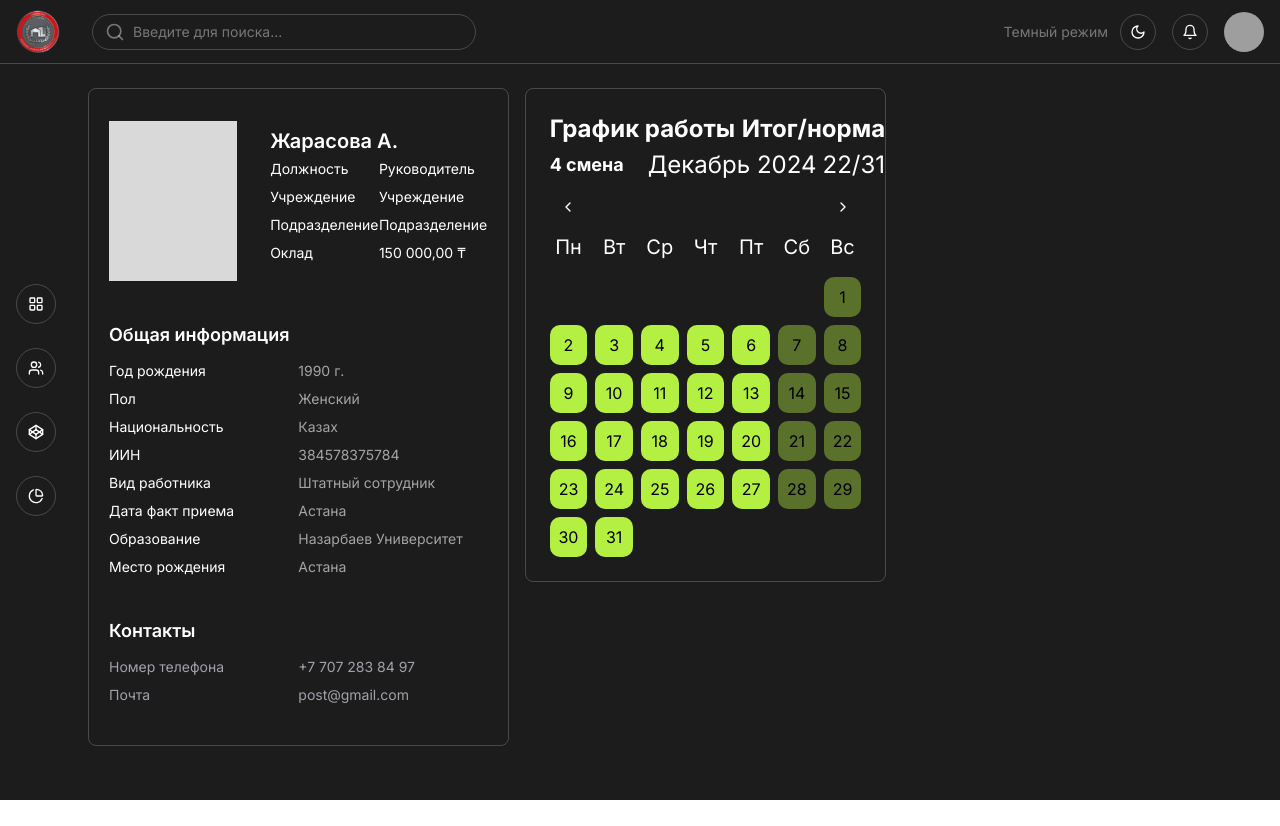
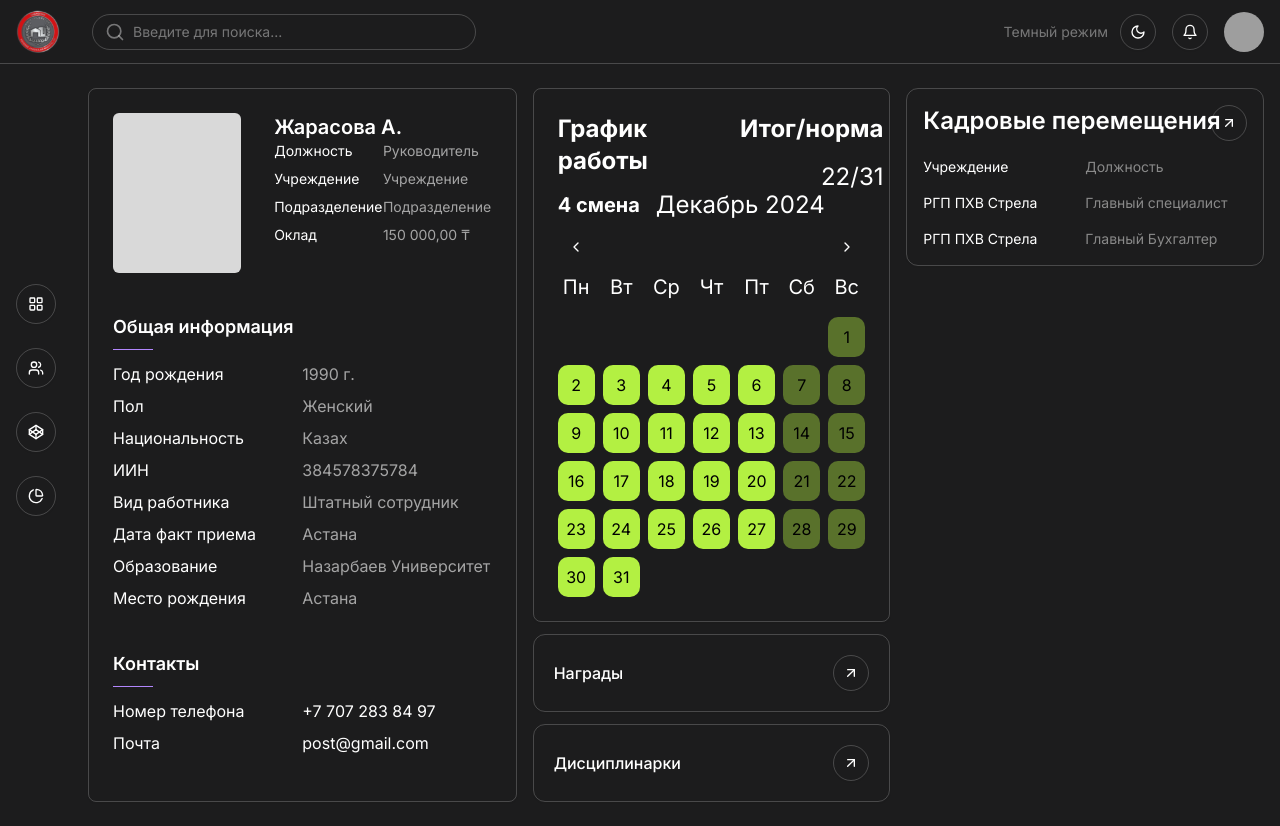
Before and after one commit to sogeking7/nusa-front, a Next.js app: page /home/profile in a window 1280 px wide. Before the commit the page ends 800 px from the top, so only its background shows below. Built offline with nearby package versions, Linux system fonts and the light colour scheme; grey boxes are pictures that could not be loaded.

Commit message:
feat: finish profile page

```diff
--- a/src/app/auth/layout.tsx
+++ b/src/app/auth/layout.tsx
@@ -9,7 +9,7 @@ export default function AuthLayout({
 }) {
   return (
     <div className="min-h-[100svh] w-full bg-[#1C1C1D]">
-      <div className="md:bg-main-page-desktop bg-main-page-mobile absolute h-[215px] w-full bg-cover bg-center bg-no-repeat md:h-[300px]"></div>
+      <div className="absolute h-[215px] w-full bg-main-page-mobile bg-cover bg-center bg-no-repeat md:h-[300px] md:bg-main-page-desktop"></div>
       <Container className="relative h-[215px] max-w-screen-lg md:h-[300px]">
         <Link href="/">
           <img
--- a/src/app/home/people/page.tsx
+++ b/src/app/home/people/page.tsx
@@ -45,7 +45,7 @@ export default function HomePage() {
         <div className="col-span-full lg:col-span-5">
           <ListContainer />
         </div>
-        <div className="col-span-full lg:col-span-4 space-y-4">
+        <div className="col-span-full space-y-4 lg:col-span-4">
           <h2 className="font-medium text-white">Состав по полу</h2>
           <GenderChart />
           <SalaryCard
@@ -59,7 +59,7 @@ export default function HomePage() {
             stats={employeeStats}
           />
         </div>
-        <div className="col-span-full lg:col-span-3 space-y-4">
+        <div className="col-span-full space-y-4 lg:col-span-3">
           <h2 className="font-medium text-white">Заработные платы</h2>
           <SalaryStats salaryRange={mockData.salaryRange} />
           <div className="space-y-4">
--- a/src/app/home/profile/page.tsx
+++ b/src/app/home/profile/page.tsx
@@ -1,5 +1,8 @@
+import { Button } from "@/components/ui/button";
 import { WorkSchedule } from "@/components/ui/calendar";
+import { Card, CardContent } from "@/components/ui/card";
 import { ProfileCard } from "@/features/profile/ProfileCard";
+import { ArrowUpRight } from "lucide-react";
 
 export default function Page() {
   const profileData = {
@@ -29,7 +32,57 @@ export default function Page() {
   return (
     <div className="grid grid-cols-1 gap-4 lg:grid-cols-[1fr_1fr_1fr]">
       <ProfileCard data={profileData} />
-      <WorkSchedule />
+      <div className="flex flex-col space-y-3">
+        <WorkSchedule />
+        <Card className={"cursor-pointer !rounded-xl border border-white/20"}>
+          <CardContent className="flex items-center justify-between p-4 lg:p-5">
+            <h2 className="font-medium text-white">Награды</h2>
+            <Button variant="outline" size="icon">
+              <ArrowUpRight />
+            </Button>
+          </CardContent>
+        </Card>
+        <Card className={"cursor-pointer !rounded-xl border border-white/20"}>
+          <CardContent className="flex items-center justify-between p-4 lg:p-5">
+            <h2 className="font-medium text-white">Дисциплинарки</h2>
+            <Button variant="outline" size="icon">
+              <ArrowUpRight />
+            </Button>
+          </CardContent>
+        </Card>
+      </div>
+      <Card
+        className={
+          "relative h-fit cursor-pointer !rounded-xl border border-white/20"
+        }
+      >
+        <CardContent className="!p-4">
+          <Button
+            variant="outline"
+            size="icon"
+            className="absolute right-4 top-4"
+          >
+            <ArrowUpRight />
+          </Button>
+          <h2 className="mb-5 text-2xl font-semibold text-white">
+            Кадровые перемещения
+          </h2>
+          <div className="space-y-4 text-sm text-white">
+            <div className="flex justify-start">
+              <span className="flex-1">Учреждение</span>
+              <span className="flex-1 text-[#898989]">Должность</span>
+            </div>
+            <div className="flex justify-start">
+              <span className="flex-1">РГП ПХВ Стрела</span>
+              <span className="flex-1 text-[#898989]">Главный специалист</span>
+            </div>
+            <div className="flex justify-start">
+              <span className="flex-1">РГП ПХВ Стрела</span>
+              <span className="flex-1 text-[#898989]">Главный Бухгалтер</span>
+            </div>
+          </div>
+        </CardContent>
+      </Card>
     </div>
   );
 }
--- a/src/app/page.tsx
+++ b/src/app/page.tsx
@@ -6,7 +6,7 @@ import Link from "next/link";
 export default function Home() {
   return (
     <div className="relative min-h-[100svh] bg-[#CACACA]">
-      <div className="md:bg-main-page-desktop bg-main-page-mobile absolute h-[250px] w-full bg-cover bg-center bg-no-repeat md:h-[300px]"></div>
+      <div className="absolute h-[250px] w-full bg-main-page-mobile bg-cover bg-center bg-no-repeat md:h-[300px] md:bg-main-page-desktop"></div>
       <Container className="relative min-h-[100svh] max-w-screen-lg">
         <div className="relative flex h-[250px] flex-col justify-center gap-4 md:h-[300px] md:flex-row md:justify-end md:gap-0">
           <img
--- a/src/components/ui/button.tsx
+++ b/src/components/ui/button.tsx
@@ -36,7 +36,7 @@ const buttonVariants = cva(
 
 export interface ButtonProps
   extends React.ButtonHTMLAttributes<HTMLButtonElement>,
-  VariantProps<typeof buttonVariants> {
+    VariantProps<typeof buttonVariants> {
   asChild?: boolean;
 }
 
--- a/src/components/ui/calendar.tsx
+++ b/src/components/ui/calendar.tsx
@@ -42,23 +42,23 @@ export function WorkSchedule() {
   const offsetDays = firstDayOfWeek === 0 ? 6 : firstDayOfWeek - 1;
 
   return (
-    <Card className="h-fit w-full max-w-md rounded-lg border border-white/20 font-sans text-white">
-      <CardContent className="px-5 py-[30px]">
+    <Card className="h-fit w-full rounded-lg border border-white/20 font-sans text-white">
+      <CardContent className="p-4 lg:p-6">
         <div className="mb-2 flex justify-between">
-          <div className="space-y-1">
-            <h2 className="text-2xl font-bold">График работы</h2>
-            <div className="flex items-center gap-4">
-              <span className="shrink-0 text-lg font-bold">
+          <div className="lg:space-y-3">
+            <h2 className="text-2xl font-bold max-lg:hidden">График работы</h2>
+            <div className="flex gap-3 max-lg:flex-col lg:items-center lg:gap-4">
+              <span className="shrink-0 font-bold lg:text-xl">
                 {data.shift} смена
               </span>
               <div className="flex shrink-0 items-center">
-                <span className="mx-2 text-2xl">
+                <span className="text-lg lg:text-2xl">
                   {data.month} {data.year}
                 </span>
               </div>
             </div>
           </div>
-          <div className="shrink-0 text-2xl">
+          <div className="flex shrink-0 flex-col gap-3 lg:text-2xl">
             <h2 className="mb-1 font-bold">Итог/норма</h2>
             <div className="text-right">
               {data.workDays}/{data.totalDays}
@@ -86,7 +86,7 @@ export function WorkSchedule() {
 
         <div className="grid grid-cols-7 gap-2">
           {DAYS_OF_WEEK.map((day) => (
-            <div key={day} className="py-2 text-center text-xl">
+            <div key={day} className="py-2 text-center lg:text-xl">
               {day}
             </div>
           ))}
@@ -100,8 +100,10 @@ export function WorkSchedule() {
           {data.days.map((day, index) => (
             <div
               key={index}
-              className={`rounded-[10px] p-2 text-center text-black ${
-                day.isWorkDay ? "bg-primary-green" : "bg-primary-green/40"
+              className={`cursor-pointer rounded-[10px] p-2 text-center text-black transition-colors duration-150 ${
+                day.isWorkDay
+                  ? "bg-primary-green hover:bg-primary-green/80"
+                  : "bg-primary-green/40 hover:bg-primary-green/60"
               } `}
             >
               {day.date.getDate()}
--- a/src/components/ui/input.tsx
+++ b/src/components/ui/input.tsx
@@ -35,7 +35,7 @@ const inputVariants = cva(
 
 export interface InputProps
   extends Omit<React.InputHTMLAttributes<HTMLInputElement>, "size">,
-  VariantProps<typeof inputWrapperVariants> {
+    VariantProps<typeof inputWrapperVariants> {
   leftIcon?: React.ReactNode;
   rightIcon?: React.ReactNode;
 }
--- a/src/features/auth/components/ForgotPasswordForm.tsx
+++ b/src/features/auth/components/ForgotPasswordForm.tsx
@@ -47,7 +47,7 @@ export const ForgotPasswordForm = () => {
     },
   });
 
-  const onSubmit = async (values: FormData) => { };
+  const onSubmit = async (values: FormData) => {};
 
   return (
     <div className="w-full max-w-lg p-2">
--- a/src/features/pm/components/ListRow.tsx
+++ b/src/features/pm/components/ListRow.tsx
@@ -26,8 +26,8 @@ export function ListRow({ employee, className }: ListRowProps) {
         <p className="text-sm font-medium">{employee.name}</p>
         <p className="text-sm text-[#898989]">{employee.position}</p>
       </div>
-      <div className="text-sm">{employee.institution}</div>
-      <div className="text-sm">{employee.department}</div>
+      <div className="flex-1 text-center text-sm">{employee.institution}</div>
+      <div className="flex-1 text-center text-sm">{employee.department}</div>
     </div>
   );
 }
--- a/src/features/profile/ProfileCard.tsx
+++ b/src/features/profile/ProfileCard.tsx
@@ -8,40 +8,49 @@ interface ProfileCardProps {
 
 export function ProfileCard({ data }: ProfileCardProps) {
   return (
-    <Card className="w-full max-w-xl rounded-lg border border-white/20 px-5 pb-10 pt-8 text-white">
-      <CardHeader className="mb-10 flex flex-row items-start gap-4">
+    <Card className="w-full space-y-4 rounded-lg border border-white/20 p-4 text-white lg:space-y-10 lg:p-6">
+      <CardHeader className="flex flex-row items-start gap-4 space-y-0">
         {/* <Avatar className="h-40 w-32 rounded-none">
           <AvatarImage src={data.photo} alt={data.name} />
           <AvatarFallback>{data.name[0]}</AvatarFallback>
         </Avatar> */}
-        <div className="h-40 w-32 shrink-0 bg-[#D9D9D9]"></div>
-        <div className="h-full w-0.5 bg-white/20"></div>
-        <div className="w-full space-y-1">
-          <h2 className="text-xl font-semibold">{data.name}</h2>
+        <div className="h-24 w-20 shrink-0 rounded-md bg-[#D9D9D9] md:h-40 md:w-32"></div>
+        <div className="h-full w-0.5 bg-white/20 max-lg:hidden"></div>
+        <div className="w-full space-y-1 space-y-reverse">
+          <h2 className="text-sm font-semibold lg:text-xl">{data.name}</h2>
           <div className="space-y-2 text-sm text-white">
             <div className="flex justify-start">
-              <span className="w-1/2">Должность</span>
-              <span className="w-1/2">{data.position}</span>
+              <span className="flex-1">Должность</span>
+              <span className="flex-1 text-white/60">{data.position}</span>
             </div>
             <div className="flex justify-start">
-              <span className="w-1/2">Учреждение</span>
-              <span className="w-1/2">{data.organization.name}</span>
+              <span className="flex-1">Учреждение</span>
+              <span className="flex-1 text-white/60">
+                {data.organization.name}
+              </span>
             </div>
             <div className="flex justify-start">
-              <span className="w-1/2">Подразделение</span>
-              <span className="w-1/2">{data.organization.department}</span>
+              <span className="flex-1">Подразделение</span>
+              <span className="flex-1 text-white/60">
+                {data.organization.department}
+              </span>
             </div>
             <div className="flex justify-start">
-              <span className="w-1/2">Оклад</span>
-              <span className="w-1/2">{data.organization.salary}</span>
+              <span className="flex-1">Оклад</span>
+              <span className="flex-1 text-white/60">
+                {data.organization.salary}
+              </span>
             </div>
           </div>
         </div>
       </CardHeader>
-      <CardContent className="p-0 sm:p-0">
-        <div className="mb-10">
-          <h3 className="mb-3 text-lg font-semibold">Общая информация</h3>
-          <div className="space-y-2 text-sm text-white">
+      <CardContent className="space-y-4 p-0 sm:p-0 lg:space-y-10">
+        <div className="">
+          <h3 className="mb-3 text-sm font-semibold lg:mb-2 lg:text-lg">
+            Общая информация
+          </h3>
+          <div className="h-[1px] w-10 bg-primary-purple max-lg:hidden lg:mb-3" />
+          <div className="space-y-2 text-white max-lg:text-xs">
             <div className="flex justify-start">
               <span className="w-1/2">Год рождения</span>
               <span className="w-1/2 text-white/60">
@@ -93,8 +102,11 @@ export function ProfileCard({ data }: ProfileCardProps) {
           </div>
         </div>
         <div>
-          <h3 className="mb-3 text-lg font-semibold">Контакты</h3>
-          <div className="space-y-2 text-sm text-zinc-400">
+          <h3 className="mb-3 text-sm font-semibold lg:mb-2 lg:text-lg">
+            Контакты
+          </h3>
+          <div className="h-[1px] w-10 bg-primary-purple max-lg:hidden lg:mb-3" />{" "}
+          <div className="space-y-2 max-lg:text-xs">
             <div className="flex justify-start">
               <span className="w-1/2">Номер телефона</span>
               <span className="w-1/2">{data.contacts.phone}</span>
--- a/src/ui/Container.tsx
+++ b/src/ui/Container.tsx
@@ -20,7 +20,7 @@ const containerVariants = cva("mx-auto px-4 w-full", {
 
 export interface ContainerProps
   extends React.HTMLAttributes<HTMLDivElement>,
-  VariantProps<typeof containerVariants> {
+    VariantProps<typeof containerVariants> {
   asChild?: boolean;
 }
 
```
